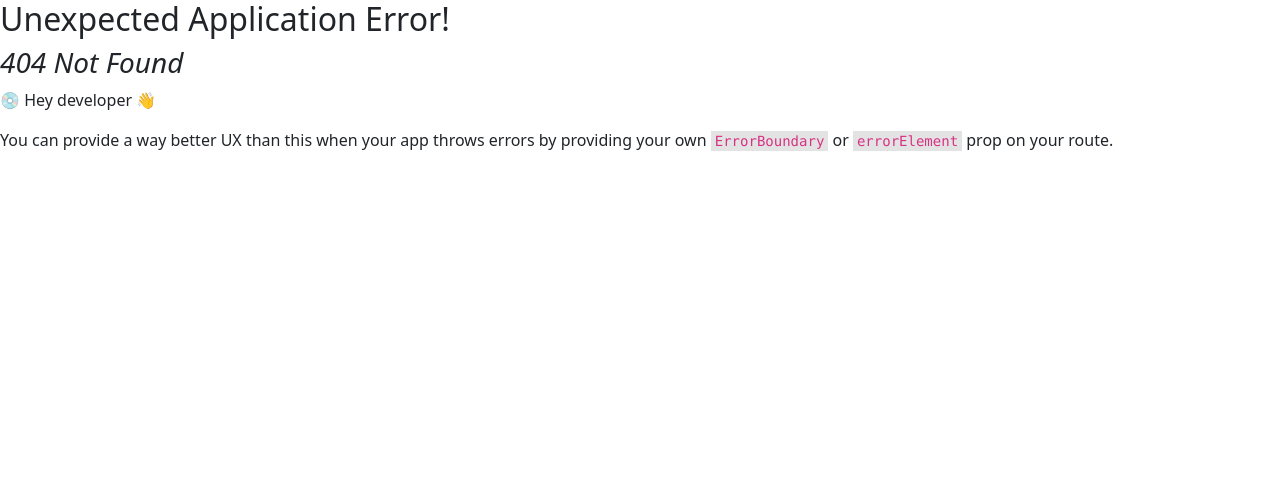
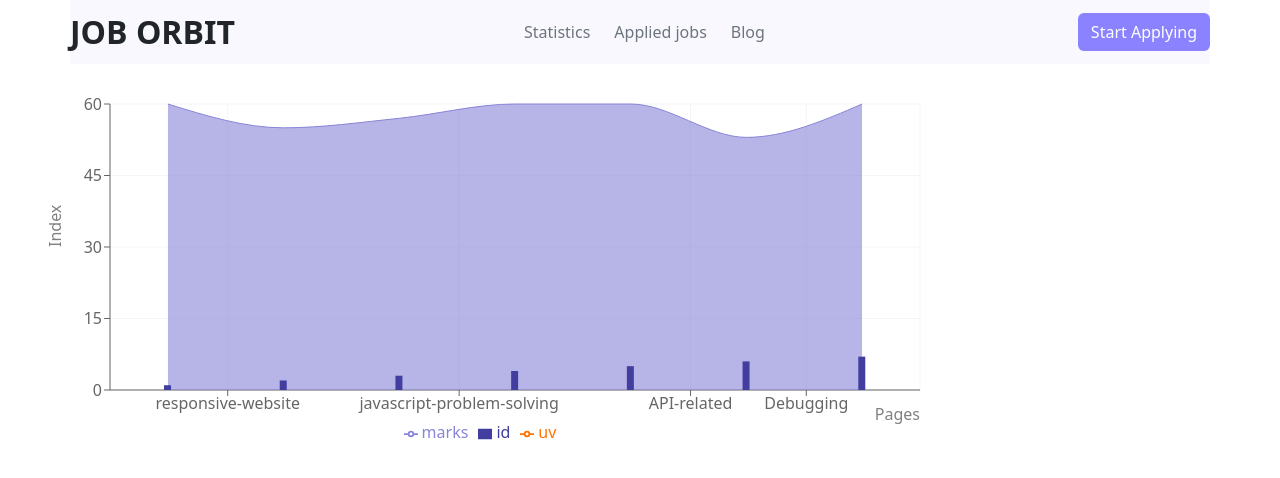
Before and after one commit to shahadat10033/job-orbit, a React (Vite) app: page /statistics in a window 1280 px wide. Before the commit this address had no page. Shown: the top 478 px of the page. Built offline with nearby package versions, Linux system fonts and the light colour scheme.

Commit message:
rechart done

```diff
--- a/package.json
+++ b/package.json
@@ -16,6 +16,7 @@
     "react-bootstrap": "^2.7.2",
     "react-dom": "^18.2.0",
     "react-router-dom": "^6.10.0",
+    "recharts": "^2.5.0",
     "sort-by": "^1.2.0"
   },
   "devDependencies": {
--- a/src/Components/Header.jsx
+++ b/src/Components/Header.jsx
@@ -1,23 +1,48 @@
-import React from 'react';
-import { Link } from 'react-router-dom';
+import React from "react";
+import { Link } from "react-router-dom";
 
 const Header = () => {
   return (
     <div>
-
-            <nav className="navbar navbar-expand-lg  d-flex justify-content-between container " style={{backgroundColor:"#FAF8FF  "}}>
-  <div >
-    <Link to="/"  className=" fw-bold text-decoration-none text-dark " style={{fontSize:32  }}>JOB ORBIT</Link>
+      <nav
+        className="navbar navbar-expand-lg  d-flex justify-content-between container "
+        style={{ backgroundColor: "#FAF8FF  " }}
+      >
+        <div>
+          <Link
+            to="/"
+            className=" fw-bold text-decoration-none text-dark "
+            style={{ fontSize: 32 }}
+          >
+            JOB ORBIT
+          </Link>
         </div>
         <div>
-    <Link to="/"className='text-decoration-none me-4 text-secondary' >Statistics</Link>
-    <Link to="/"className='text-decoration-none me-4 text-secondary'>Applied jobs</Link>
-    <Link to="/"className='text-decoration-none me-4 text-secondary'>Blog</Link>
+          <Link
+            to="/statistics"
+            className="text-decoration-none me-4 text-secondary"
+          >
+            Statistics
+          </Link>
+          <Link
+            to="/appliedJob"
+            className="text-decoration-none me-4 text-secondary"
+          >
+            Applied jobs
+          </Link>
+          <Link to="/blog" className="text-decoration-none me-4 text-secondary">
+            Blog
+          </Link>
         </div>
-  <div><button className='btn text-white ' style={{backgroundColor : "#8A82FF"}}>Start Applying</button></div>
+        <div>
+          <button
+            className="btn text-white "
+            style={{ backgroundColor: "#8A82FF" }}
+          >
+            Start Applying
+          </button>
+        </div>
       </nav>
-
-
     </div>
   );
 };
--- a/src/Components/Statistics.jsx
+++ b/src/Components/Statistics.jsx
@@ -1,7 +1,48 @@
 import React from "react";
+import { useLoaderData } from "react-router-dom";
+import {
+  ComposedChart,
+  Line,
+  Area,
+  Bar,
+  XAxis,
+  YAxis,
+  CartesianGrid,
+  Tooltip,
+  Legend,
+} from "recharts";
 
 const Statistics = () => {
-  return <div></div>;
+  const data = useLoaderData();
+  console.log(data);
+  return (
+    <div>
+      <ComposedChart
+        width={1000}
+        height={400}
+        data={data}
+        margin={{
+          top: 40,
+          right: 80,
+          bottom: 20,
+          left: 50,
+        }}
+      >
+        <CartesianGrid stroke="#f5f5f5" />
+        <XAxis
+          dataKey="assignmentName"
+          label={{ value: "Pages", position: "insideBottomRight", offset: 0 }}
+          scale="band"
+        />
+        <YAxis label={{ value: "Index", angle: -90, position: "insideLeft" }} />
+        <Tooltip />
+        <Legend />
+        <Area type="monotone" dataKey="marks" fill="#8884d8" stroke="#8884d8" />
+        <Bar dataKey="id" barSize={7} fill="#413ea0" />
+        <Line type="monotone" dataKey="uv" stroke="#ff7300" />
+      </ComposedChart>
+    </div>
+  );
 };
 
 export default Statistics;
--- a/src/main.jsx
+++ b/src/main.jsx
@@ -6,6 +6,7 @@ import { createBrowserRouter, RouterProvider } from "react-router-dom";
 import Root from "./Components/Root";
 import JobInfo from "./Components/JobInfo";
 import AppliedJob from "./Components/AppliedJob";
+import Statistics from "./Components/Statistics";
 
 const router = createBrowserRouter([
   {
@@ -26,6 +27,11 @@ const router = createBrowserRouter([
         path: "/appliedJob",
         element: <AppliedJob></AppliedJob>,
       },
+      {
+        path: "/statistics",
+        element: <Statistics></Statistics>,
+        loader: () => fetch("/public/assignment.json"),
+      },
     ],
   },
 ]);
```
Also changed, not shown: 1 other file (tests, documents, lock files or other folders). Lines whose indentation alone changed are shown as unchanged.
